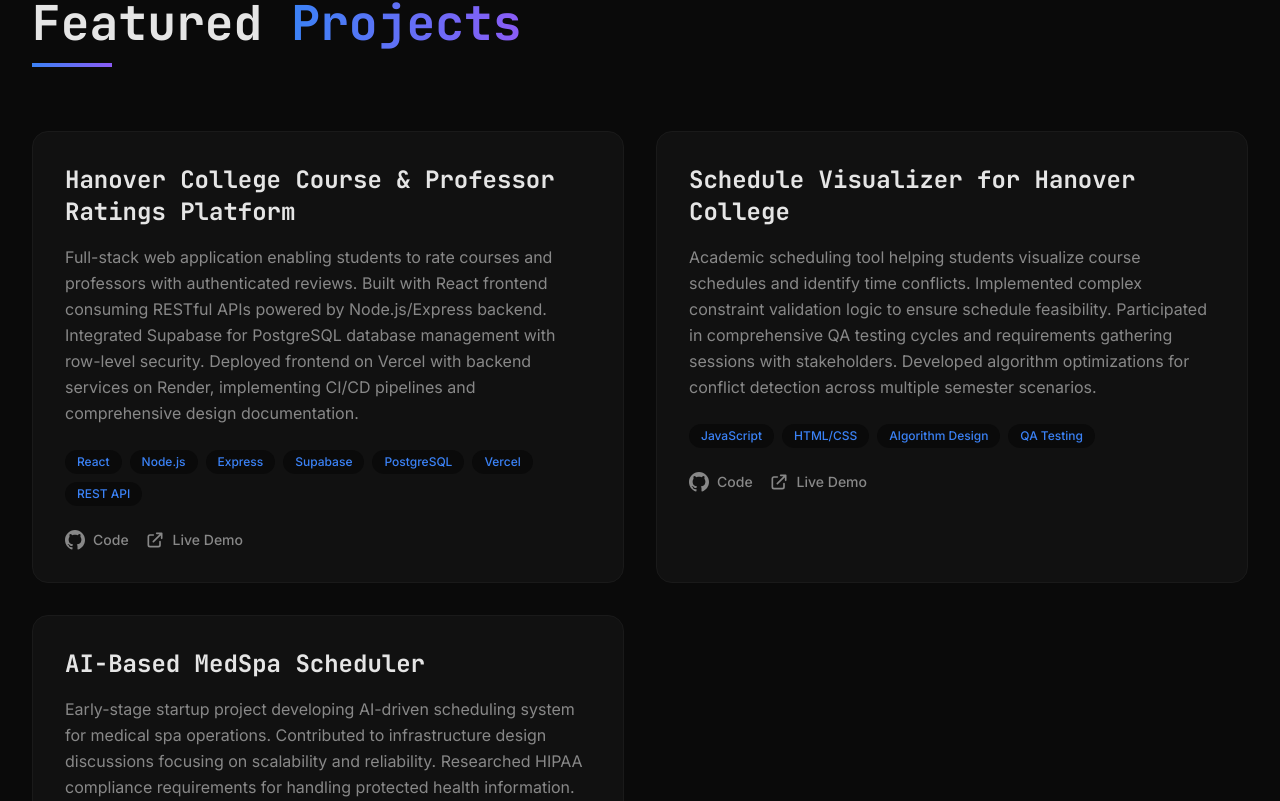
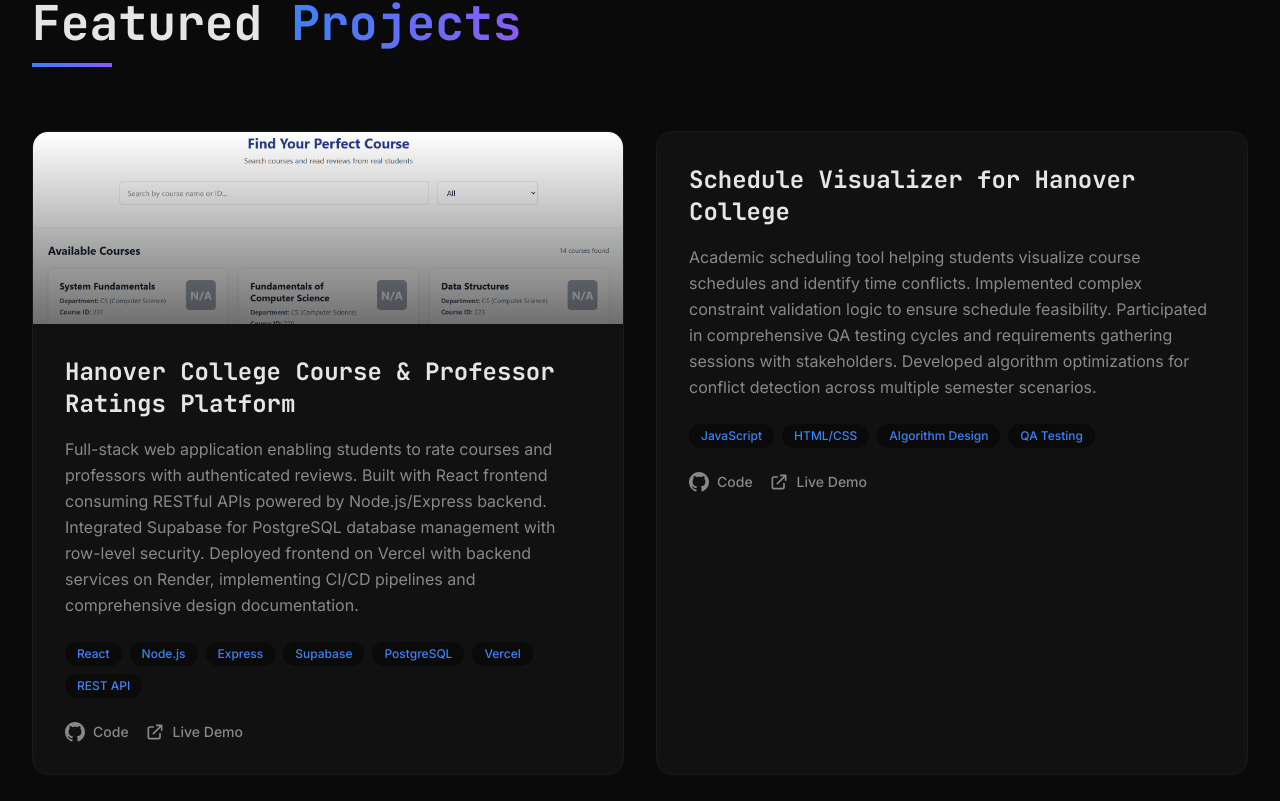
Before and after one commit to davidsnowden0072/david-snowden-portfolio, a Next.js app: page / in a window 1280 px wide. Shown: the part 2419-3220 px from the top of the page. Built offline with nearby package versions, Linux system fonts and the light colour scheme.

Commit message:
Added snapshot of Senior Thesis project that is clickable to take them to the page

```diff
--- a/components/Projects.tsx
+++ b/components/Projects.tsx
@@ -3,6 +3,7 @@
 import { motion } from "framer-motion";
 import { useInView } from "framer-motion";
 import { useRef } from "react";
+import Image from "next/image";
 
 const projects = [
   {
@@ -18,16 +19,18 @@
       "Vercel",
       "REST API",
     ],
-    github: "https://github.com/Hanover-CS/HC26-Snowden-David-Senior-Project",
-    demo: "https://hc-26-snowden-david-senior-project.vercel.app/",
+    image: "/projects/course-ratings.png",
+    github: "YOUR_GITHUB_URL",
+    demo: "YOUR_DEMO_URL",
   },
   {
     title: "Schedule Visualizer for Hanover College",
     description:
       "Academic scheduling tool helping students visualize course schedules and identify time conflicts. Implemented complex constraint validation logic to ensure schedule feasibility. Participated in comprehensive QA testing cycles and requirements gathering sessions with stakeholders. Developed algorithm optimizations for conflict detection across multiple semester scenarios.",
     tech: ["JavaScript", "HTML/CSS", "Algorithm Design", "QA Testing"],
-    github: "https://github.com",
-    demo: "https://demo.com",
+    image: null,
+    github: "YOUR_GITHUB_URL",
+    demo: "YOUR_DEMO_URL",
   },
   {
     title: "AI-Based MedSpa Scheduler",
@@ -39,7 +42,8 @@
       "Infrastructure Planning",
       "AI Integration",
     ],
-    github: "https://github.com",
+    image: null,
+    github: "YOUR_GITHUB_URL",
     demo: null,
   },
 ];
@@ -71,8 +75,26 @@
                   isInView ? { opacity: 1, y: 0 } : { opacity: 0, y: 30 }
                 }
                 transition={{ duration: 0.6, delay: index * 0.15 }}
-                className="bg-dark-card border border-dark-border rounded-2xl p-8 card-hover group"
+                className="bg-dark-card border border-dark-border rounded-2xl overflow-hidden card-hover group"
               >
+                {project.image && (
+                  <a
+                    href={project.demo || project.github}
+                    target="_blank"
+                    rel="noopener noreferrer"
+                    className="block relative h-48 bg-dark-bg overflow-hidden"
+                  >
+                    <Image
+                      src={project.image}
+                      alt={project.title}
+                      fill
+                      className="object-cover transition-transform duration-300 group-hover:scale-105"
+                    />
+                    <div className="absolute inset-0 bg-gradient-to-t from-dark-card to-transparent opacity-60" />
+                  </a>
+                )}
+
+                <div className="p-8">
                   <h3 className="text-2xl font-display font-bold mb-4 group-hover:text-gradient transition-all">
                     {project.title}
                   </h3>
@@ -132,6 +154,7 @@
                       </a>
                     )}
                   </div>
+                </div>
               </motion.div>
             ))}
           </div>
```
Also changed, not shown: public/projects/course-ratings.png (added). Lines whose indentation alone changed are shown as unchanged.
